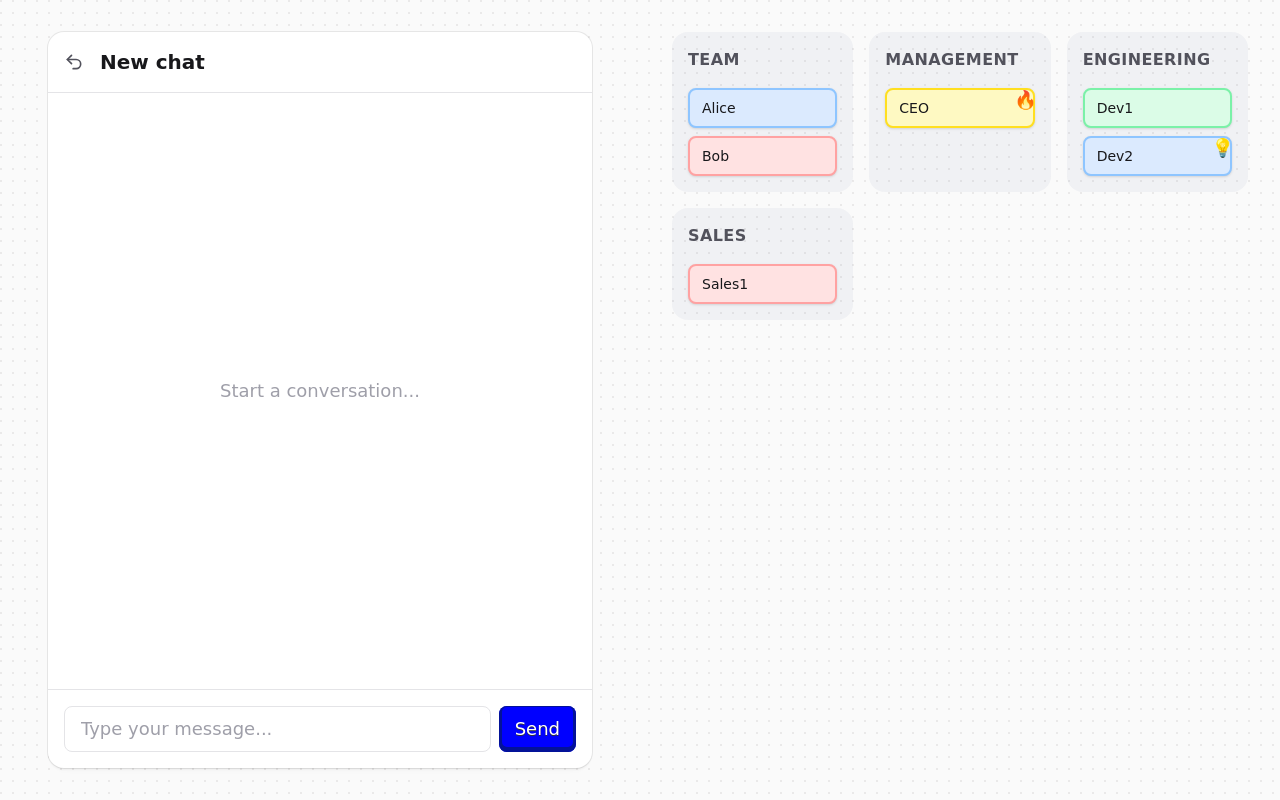
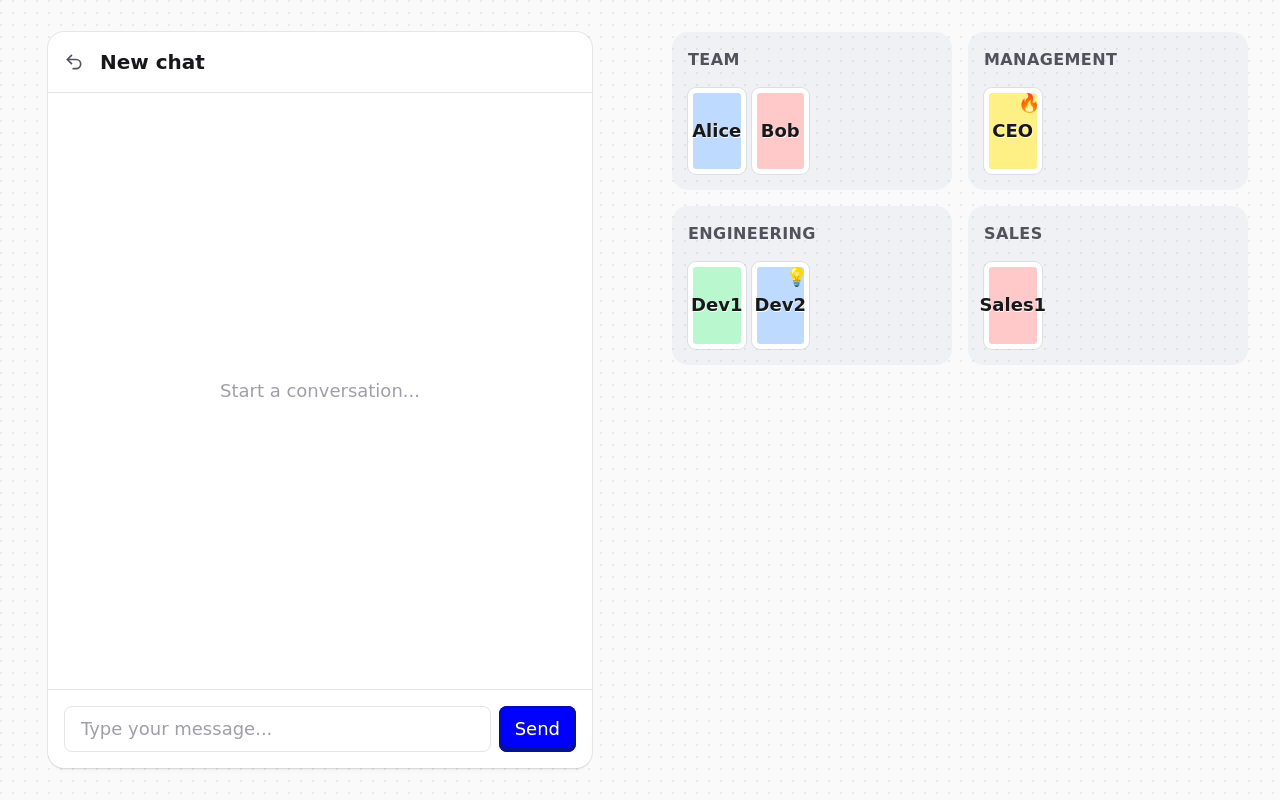
Before and after one commit to molefrog/chitchat, a Next.js app: page /chats/1 in a window 1280 px wide. Built offline with nearby package versions, Linux system fonts and the light colour scheme.

Commit message:
Whiteboard styles.

```diff
--- a/app/whiteboard-card.tsx
+++ b/app/whiteboard-card.tsx
@@ -1,23 +1,25 @@
-'use client';
+"use client";
 
-import type { Card, CardColor } from './whiteboard-store';
+import type { Card, CardColor } from "./whiteboard-store";
 
 const colorClasses: Record<CardColor, string> = {
-  red: 'bg-red-100 border-red-300',
-  blue: 'bg-blue-100 border-blue-300',
-  green: 'bg-green-100 border-green-300',
-  yellow: 'bg-yellow-100 border-yellow-300',
+  red: "bg-red-200 border-white",
+  blue: "bg-blue-200 border-white",
+  green: "bg-green-200 border-white",
+  yellow: "bg-yellow-200 border-white",
 };
 
 export function WhiteboardCard({ card }: { card: Card }) {
   return (
     <div
-      className={`relative rounded-lg border-2 px-3 py-2 text-sm font-medium shadow-sm ${colorClasses[card.color]}`}
+      className={`relative rounded-lg border-5 px-3 py-2 text-sm font-medium aspect-2/3 shadow-ds-border flex items-center justify-center ${
+        colorClasses[card.color]
+      }`}
     >
-      <div className="text-zinc-900">{card.text}</div>
-      {card.tag && (
-        <div className="absolute -right-1 -top-1 text-lg">{card.tag}</div>
-      )}
+      <div className="text-zinc-900 text-lg font-bold [text-shadow:0.5px_0.5px_0px_rgba(255,255,255,1)] text-center">
+        {card.text}
+      </div>
+      {card.tag && <div className="absolute -right-1 -top-1 text-lg">{card.tag}</div>}
     </div>
   );
 }
--- a/app/whiteboard.tsx
+++ b/app/whiteboard.tsx
@@ -12,7 +12,7 @@ export function Whiteboard() {
         <div
           className="grid gap-4"
           style={{
-            gridTemplateColumns: `repeat(${Math.min(clusters.length, 3)}, minmax(0, 1fr))`,
+            gridTemplateColumns: `repeat(${Math.min(clusters.length, 2)}, minmax(0, 1fr))`,
             justifyContent: "center",
           }}
         >
@@ -23,7 +23,7 @@ export function Whiteboard() {
                   {cluster.label}
                 </div>
               )}
-              <div className="flex flex-col gap-2">
+              <div className="grid grid-cols-4 gap-1.5">
                 {cluster.props.map((card) => (
                   <WhiteboardCard key={card.id} card={card} />
                 ))}
```
